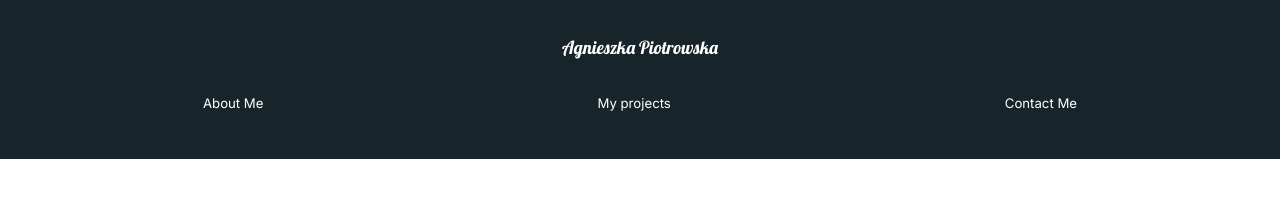
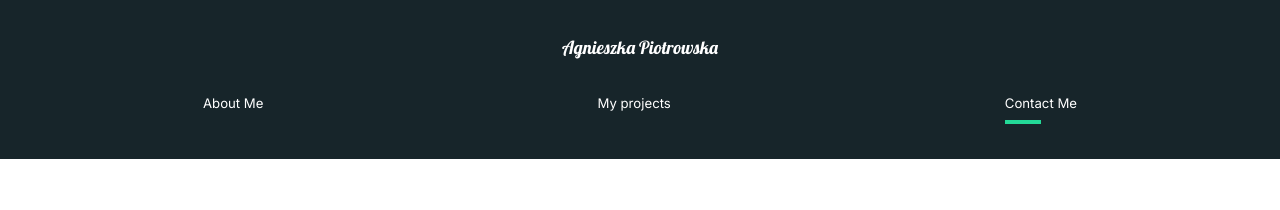
Before and after one commit to AgaPiotrowska/portfolio-app, a React (Create React App) app: page /contact in a window 1280 px wide. Shown: the top 210 px of the page. Built offline with nearby package versions, Linux system fonts and the light colour scheme.

Commit message:
nav underline effect added

```diff
--- a/src/components/Nav.js
+++ b/src/components/Nav.js
@@ -1,8 +1,13 @@
 import React from 'react';
 import styled from "styled-components";
 import {Link} from "react-router-dom";
+import {motion} from "framer-motion";
+import {useLocation} from "react-router-dom";
 
 const Nav = () => {
+
+    const {pathname}=useLocation();
+
     return (
         <StyledNav>
             <h1>
@@ -11,12 +16,27 @@
             <ul>
                 <li>
                     <Link to="/">About Me</Link>
+                    <Line
+                        transition= {{duration: 0.75}}
+                        initial= {{width: "0%"}}
+                        animate={{width: pathname === "/" ? "50%" : "0%"}}>
+                    </Line>
                 </li>
                 <li>
                     <Link to="/portfolio">My projects</Link>
+                    <Line
+                        transition= {{duration: 0.75}}
+                        initial= {{width: "0%"}}
+                        animate={{width: pathname === "/portfolio" ? "50%" : "0%"}}>
+                    </Line>
                 </li>
                 <li>
                     <Link to="/contact">Contact Me</Link>
+                    <Line
+                        transition= {{duration: 0.75}}
+                        initial= {{width: "0%"}}
+                        animate={{width: pathname === "/contact" ? "50%" : "0%"}}>
+                    </Line>
                 </li>
             </ul>
         </StyledNav>
@@ -38,9 +58,6 @@
   a{
   color: white;
   text-decoration: none;
-  }
-  a:hover {
-  text-decoration: underline;
   }
 
   ul{
@@ -78,4 +95,17 @@
     }
 `;
 
+const Line = styled(motion.div)`
+    height: 0.3rem;
+    background-color: #23d997;
+    width: 0%;
+    position: absolute;
+    bottom: -80%;
+    left: 60%;
+
+    @media (max-width: 1300px) {
+    left: 0%;
+    }
+`;
+
 export default Nav;
```
